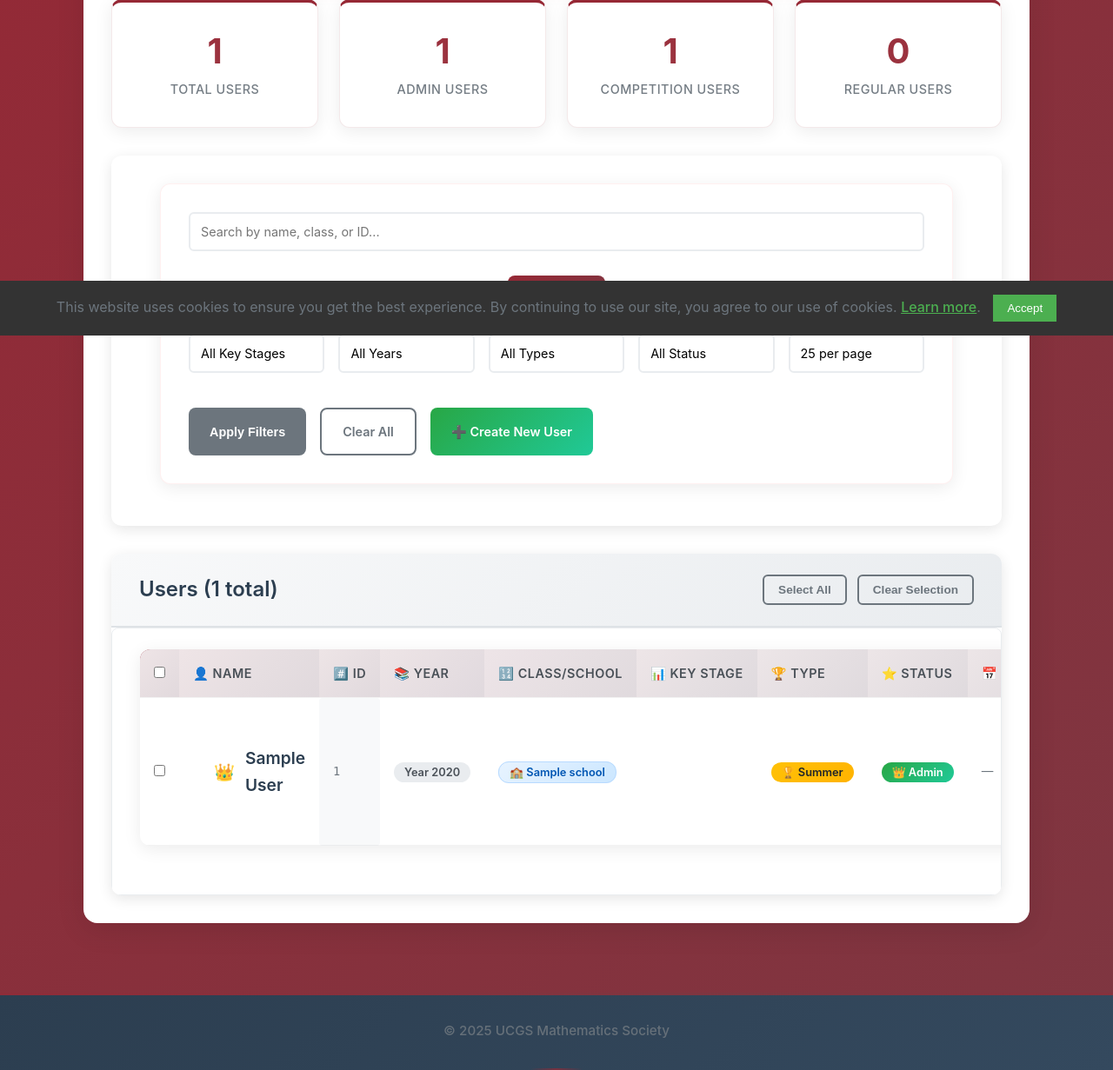
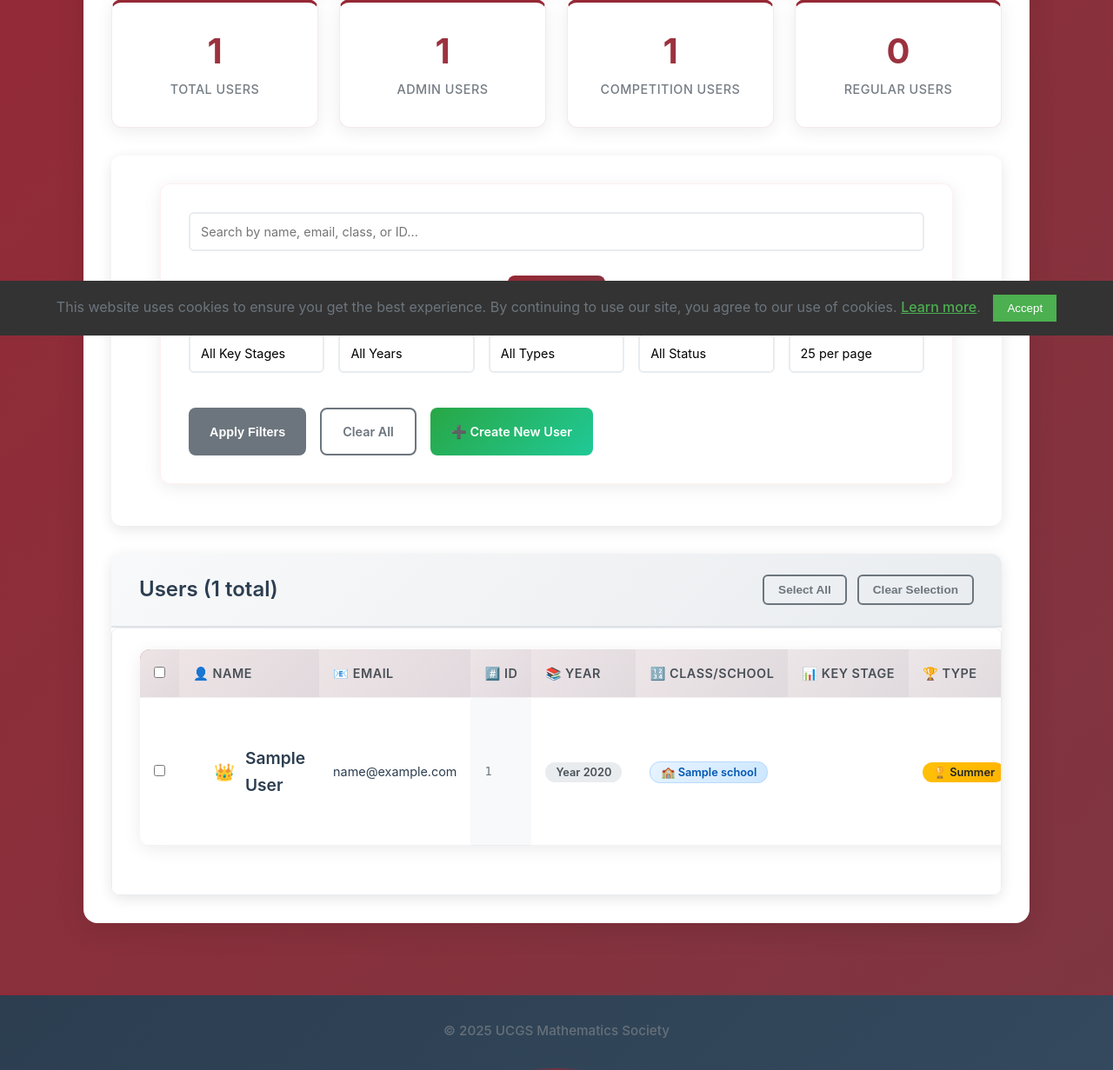
Before and after one commit to yousuf-shahzad/maths-soc-source, a Flask app: page /admin/manage_users in a window 1280 px wide. Shown: the part 414-1645 px from the top of the page at 87% size. Run offline with Flask 2, Linux system fonts and the light colour scheme; a user stored in the database is signed in; tables that the repository leaves empty hold one stand-in row (values such as "Sample post"); some libraries are stand-ins or nearby versions.

Commit message:
Add email field to user creation and editing forms; update user management table to display email

```diff
--- a/app/templates/admin/manage_users.html
+++ b/app/templates/admin/manage_users.html
@@ -36,7 +36,7 @@
                     <input type="text"
                            name="search"
                            value="{{ current_filters.search }}"
-                           placeholder="Search by name, class, or ID..."
+                           placeholder="Search by name, email, class, or ID..."
                            class="search-input"
                            id="searchInput">
                     <button type="submit" class="search-btn">🔍 Search</button>
@@ -129,6 +129,7 @@
                             <input type="checkbox" id="selectAllCheckbox" onchange="toggleAllSelection(this)">
                         </th>
                         <th>👤 Name</th>
+                        <th>📧 Email</th>
                         <th>#️⃣ ID</th>
                         <th>📚 Year</th>
                         <th>🔢 Class/School</th>
@@ -152,6 +153,9 @@
                                     </span>
                                     <span class="name">{{ user.full_name }}</span>
                                 </div>
+                            </td>
+                            <td class="user-email">
+                                <span class="email">{{ user.email }}</span>
                             </td>
                             <td class="user-id">{{ user.id }}</td>
                             <td class="user-year">
@@ -206,7 +210,7 @@
                         </tr>
                     {% else %}
                         <tr>
-                            <td colspan="10" class="no-users">
+                            <td colspan="11" class="no-users">
                                 <div class="empty-state">
                                     <h3>👤 No users found</h3>
                                     <p>No users match your current filters.</p>
```
Also changed, not shown: app/templates/admin/create_user.html (+11 -0 lines), app/templates/admin/edit_user.html (+11 -0 lines).
